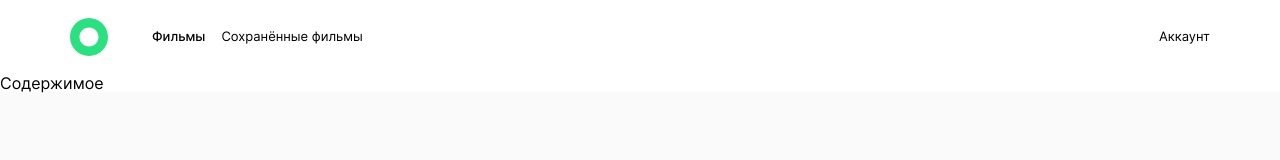
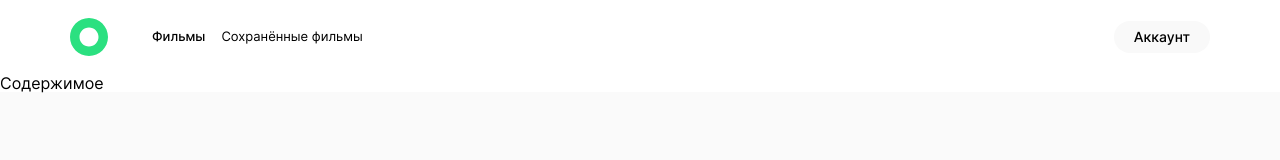
Before and after one commit to novvember/movies-explorer-frontend, a React (Create React App) app: page /movies in a window 1280 px wide. Shown: the top 160 px of the page. Built offline with nearby package versions, Linux system fonts and the light colour scheme.

Commit message:
refactor: extract NavigationLink as component

```diff
--- a/package.json
+++ b/package.json
@@ -6,6 +6,7 @@
     "@testing-library/jest-dom": "^5.16.5",
     "@testing-library/react": "^13.4.0",
     "@testing-library/user-event": "^13.5.0",
+    "classnames": "^2.3.1",
     "react": "^18.2.0",
     "react-dom": "^18.2.0",
     "react-router-dom": "^6.3.0",
--- a/src/components/Navigation/Navigation.js
+++ b/src/components/Navigation/Navigation.js
@@ -1,5 +1,5 @@
 import React from 'react';
-import { NavLink } from 'react-router-dom';
+import NavigationLink from '../NavigationLink/NavigationLink';
 import './Navigation.css';
 
 function Navigation({ hasLinkToMain = true }) {
@@ -54,43 +54,11 @@ function Navigation({ hasLinkToMain = true }) {
 
           <ul className="navigation__list">
             {hasLinkToMain && (
-              <li className="navigation__list-item navigation__list-item_type_main-page">
-                <NavLink
-                  className={({ isActive }) =>
-                    `navigation__link${
-                      isActive ? ' navigation__link_active' : ''
-                    }`
-                  }
-                  to="/"
-                >
-                  Главная
-                </NavLink>
-              </li>
+              <NavigationLink title="Главная" to="/" isLinkToMain />
             )}
-
-            <li className="navigation__list-item">
-              <NavLink
-                className={({isActive}) => `navigation__link${isActive ? ' navigation__link_active' : ''}`}
-                to="/movies"
-              >
-                Фильмы
-              </NavLink>
-            </li>
-
-            <li className="navigation__list-item">
-              <NavLink className={({isActive}) => `navigation__link${isActive ? ' navigation__link_active' : ''}`} to="/saved-movies">
-                Сохранённые фильмы
-              </NavLink>
-            </li>
-
-            <li className="navigation__list-item">
-              <NavLink
-                className={({isActive}) => `navigation__link${isActive ? ' navigation__link_active' : ''}`}
-                to="/profile"
-              >
-                Аккаунт
-              </NavLink>
-            </li>
+            <NavigationLink title="Фильмы" to="/movies" />
+            <NavigationLink title="Сохранённые фильмы" to="/saved-movies" />
+            <NavigationLink title="Аккаунт" to="/profile" isLinkToProfile />
           </ul>
         </nav>
       </div>
--- /dev/null
+++ b/src/components/NavigationLink/NavigationLink.js
@@ -0,0 +1,27 @@
+import classNames from 'classnames';
+import { NavLink } from 'react-router-dom';
+
+function NavigationLink({ isLinkToMain = false, title, to, isLinkToProfile }) {
+  return (
+    <li
+      className={classNames('navigation__list-item', {
+        'navigation__list-item_type_main-page': isLinkToMain,
+      })}
+    >
+      <NavLink
+        className={({ isActive }) =>
+          classNames(
+            'navigation__link',
+            { navigation__link_active: isActive },
+            { navigation__link_type_account: isLinkToProfile },
+          )
+        }
+        to={to}
+      >
+        {title}
+      </NavLink>
+    </li>
+  );
+}
+
+export default NavigationLink;
```
Also changed, not shown: 1 other file (tests, documents, lock files or other folders).
